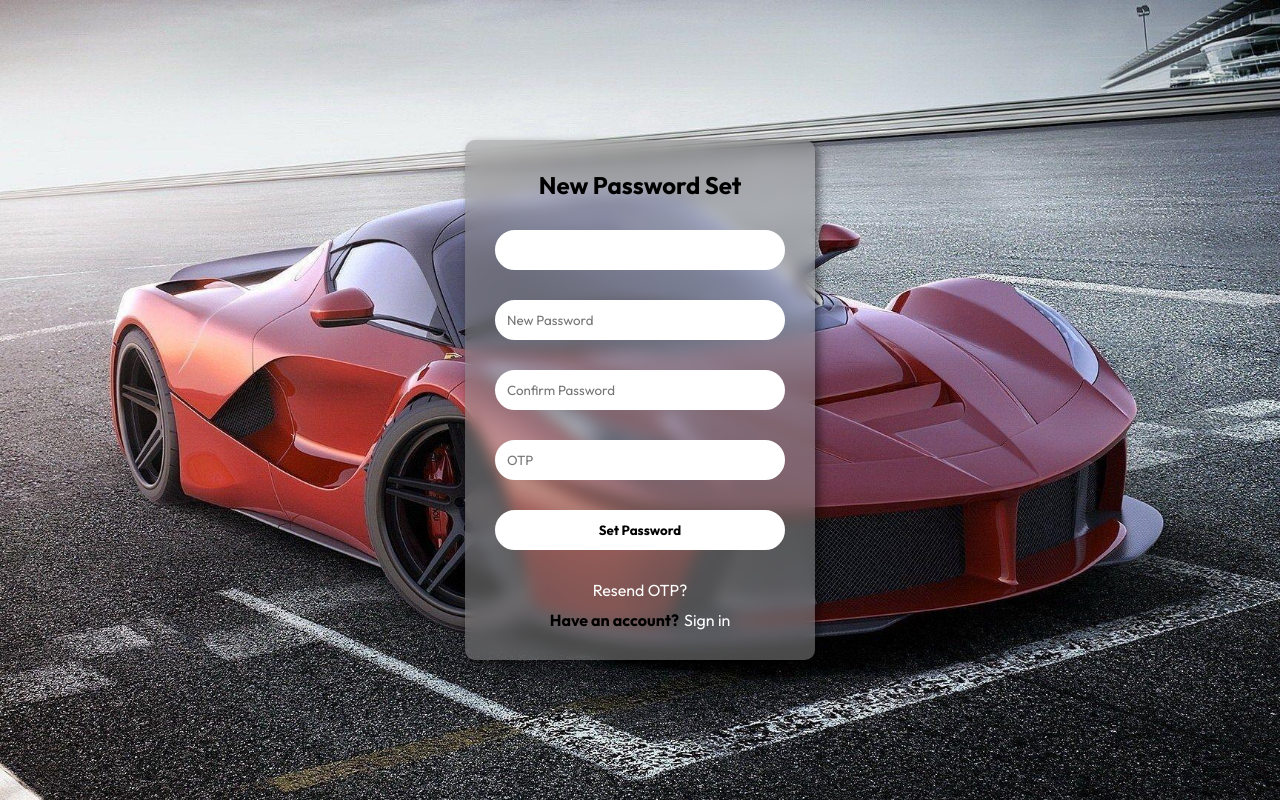
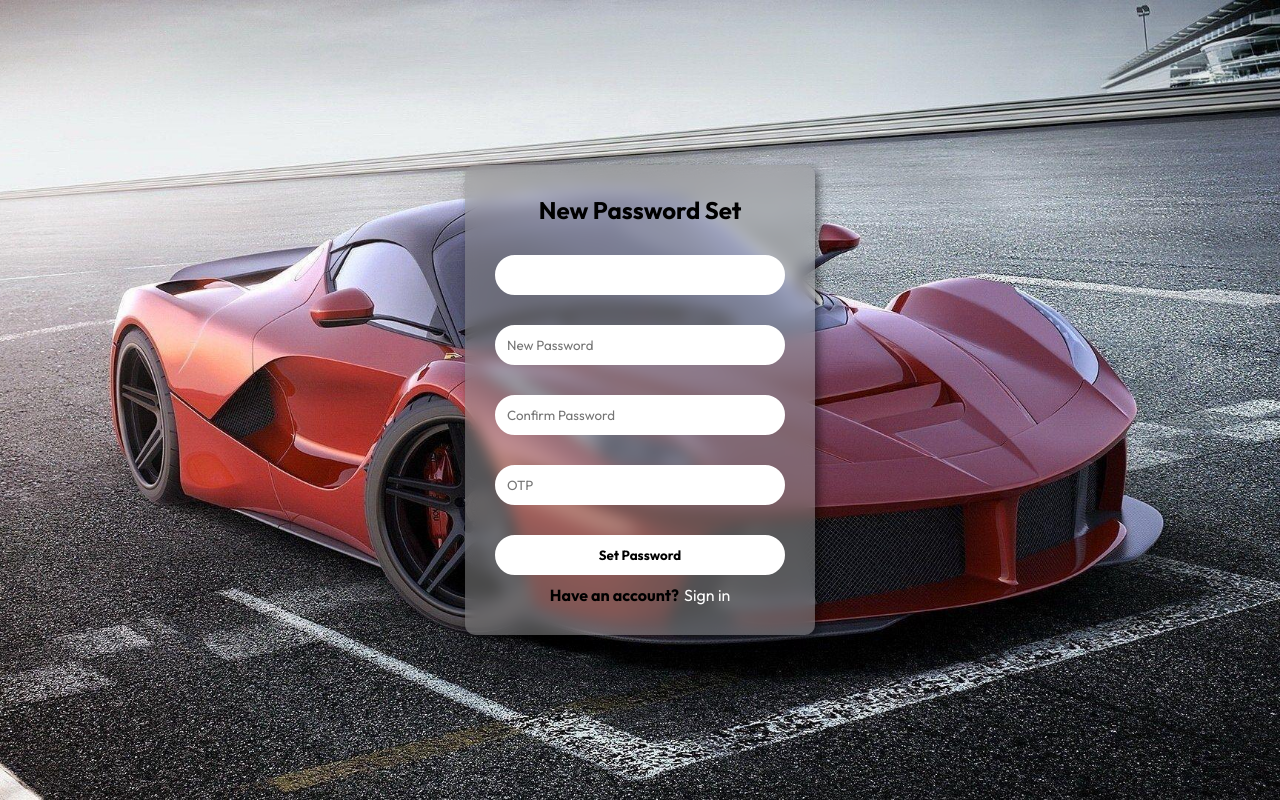
Before and after one commit to Nehal-Khan-29/Login-System-using-Flask, a Flask app: template templates/password_otp.html in a window 1280 px wide. Run offline with Flask 2, Linux system fonts and the light colour scheme; the template is opened without the code that fills it, so the values that code supplies are empty.

Commit message:
Update password_otp.html

```diff
--- a/templates/password_otp.html
+++ b/templates/password_otp.html
@@ -37,8 +37,6 @@
 
             <input class='submit' type="submit" value="Set Password">
 
-            <a href="{{url_for('login')}}">Resend OTP?</a>
-
             <div class="login_new_reg">
                 <b>Have an account?</b>
                 <a href="{{url_for('login')}}">Sign in</a>
```
